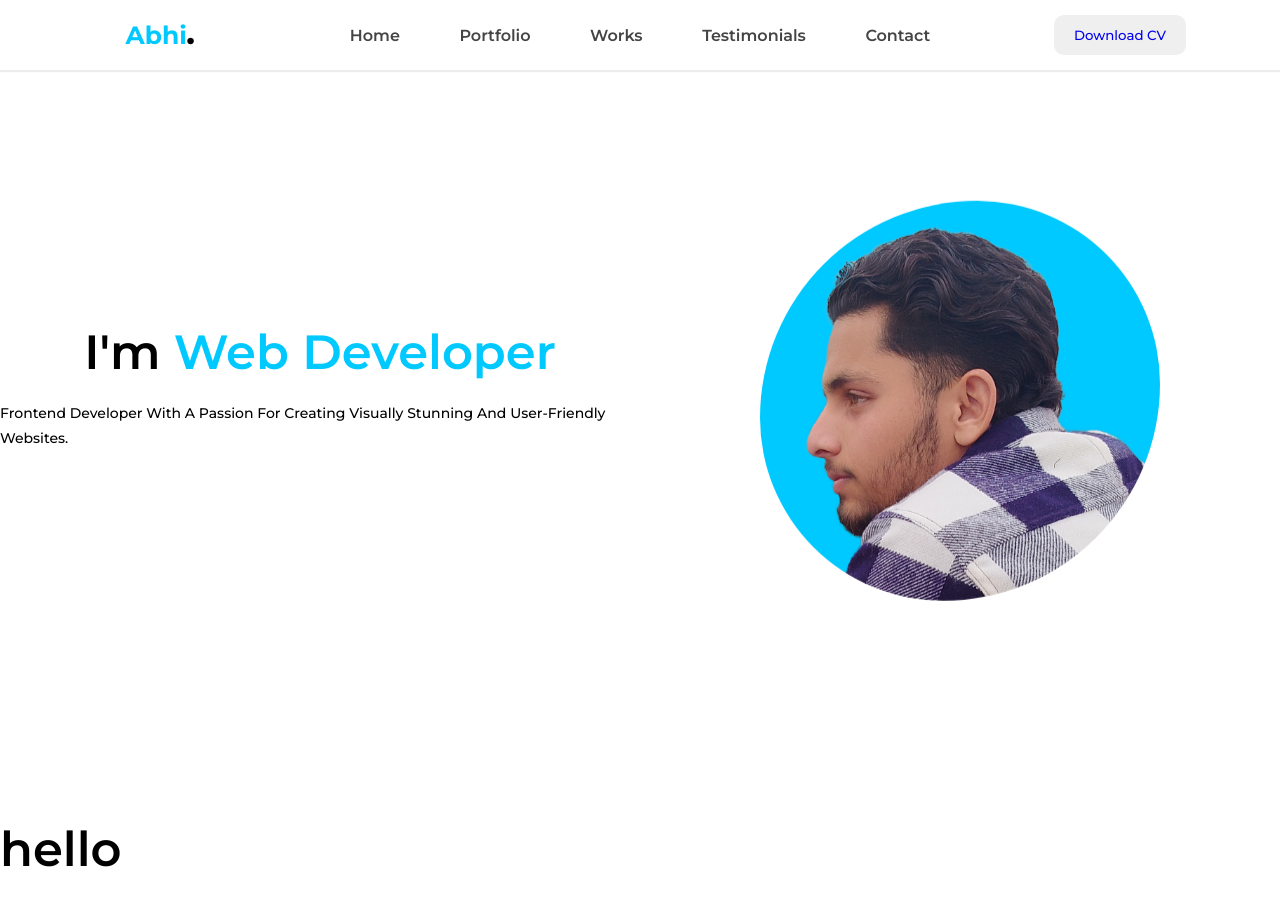
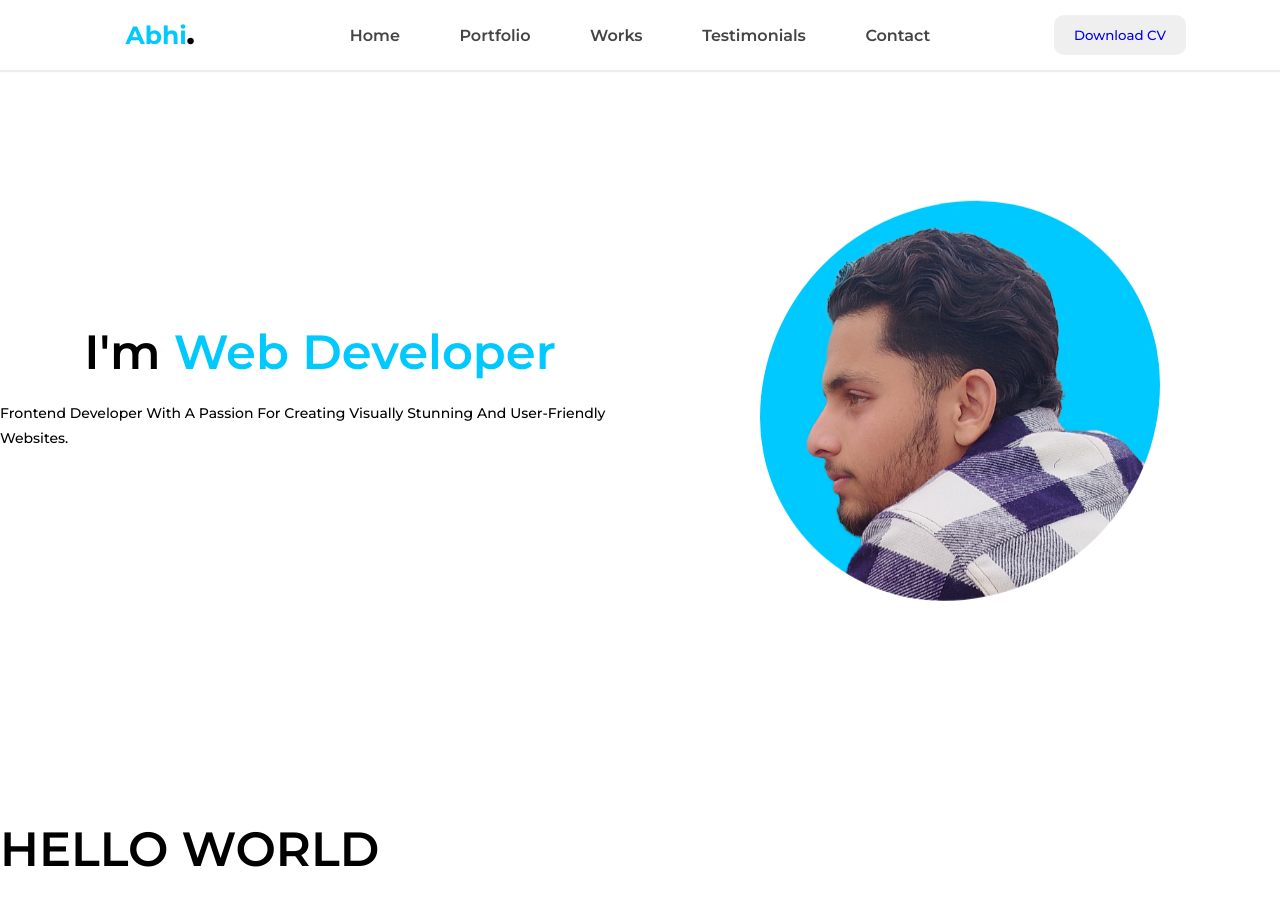
Before and after one commit to AbhiShekSehjal/myProtfolioWIthReact.js, a React (Vite) app: page / in a window 1280 px wide. Built offline with nearby package versions, Linux system fonts and the light colour scheme.

Commit message:
2ND COMMIT

```diff
--- a/src/home/components/intro/Intro.jsx
+++ b/src/home/components/intro/Intro.jsx
@@ -4,7 +4,7 @@ import "./Into.css"
 function Intro() {
     return (
         <div>
-            <h1>hello</h1>
+            <h1>HELLO WORLD</h1>
         </div>
     )
 }
```
Also changed, not shown: 1 other file (tests, documents, lock files or other folders).
